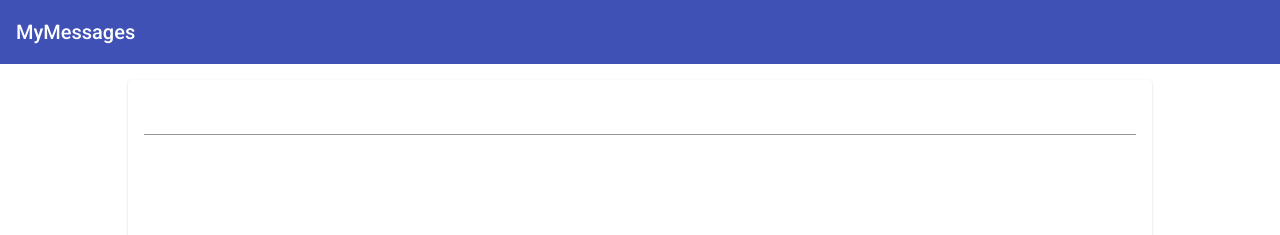
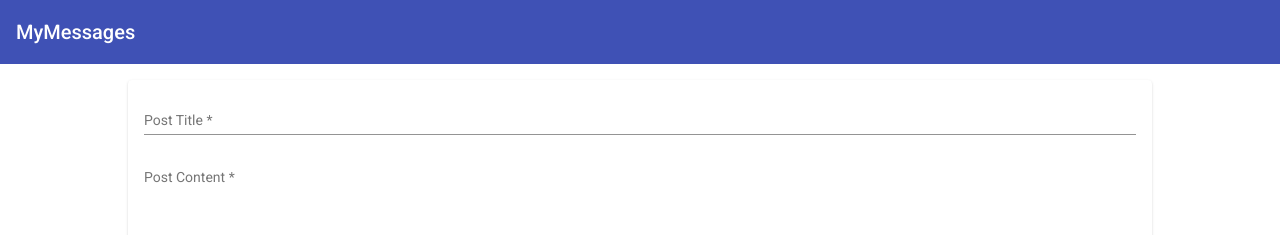
Before and after one commit to n0stycat/MEAN_practice, an Angular app: page / in a window 1280 px wide. Shown: the top 235 px of the page. Built offline with nearby package versions, Linux system fonts and the light colour scheme.

Commit message:
Added placeholder and buttons to form, reset form on submit

```diff
--- a/src/app/posts/post-create/post-create.component.html
+++ b/src/app/posts/post-create/post-create.component.html
@@ -10,6 +10,7 @@
         ngModel
         required
         minlength="3"
+        placeholder="Post Title"
         #title="ngModel"
       />
       <mat-error *ngIf="title.invalid">Please enter a post title.</mat-error>
@@ -22,6 +23,7 @@
                 rows="6"
                 ngModel
                 required
+                placeholder="Post Content"
                 #content="ngModel"
       ></textarea>
       <mat-error *ngIf="content.invalid">Please enter a post title.</mat-error>
--- a/src/app/posts/post-create/post-create.component.ts
+++ b/src/app/posts/post-create/post-create.component.ts
@@ -8,8 +8,6 @@
   styleUrls: ['./post-create.component.css']
 })
 export class PostCreateComponent {
-  enteredTitle = "";
-  enteredContent = "";
 
   constructor(public postsService: PostsService) {
   }
@@ -19,5 +17,6 @@
       return;
     }
     this.postsService.addPost(form.value.title, form.value.content);
+    form.resetForm();
   }
 }
--- a/src/app/posts/post-list/post-list.component.html
+++ b/src/app/posts/post-list/post-list.component.html
@@ -4,6 +4,10 @@
       {{post.title}}
     </mat-expansion-panel-header>
     <p>{{post.content}}</p>
+    <mat-action-row>
+      <button mat-button color="primary">EDIT</button>
+      <button mat-button color="warn">DELETE</button>
+    </mat-action-row>
   </mat-expansion-panel>
 </mat-accordion>
 <p class="info-text mat-body-1" *ngIf="posts.length <= 0">No posts added yet!</p>
--- a/src/app/posts/post-list/post-list.component.ts
+++ b/src/app/posts/post-list/post-list.component.ts
@@ -18,9 +18,9 @@
   ngOnInit() {
     this.posts = this.postsService.getPosts();
     this.postsSub = this.postsService.getPostUpdateListener()
-      .subscribe((posts: Post[])=> {
+      .subscribe((posts: Post[]) => {
         this.posts = posts;
-      });
+      }, error => {throw error});
   }
 
   ngOnDestroy() {
```
